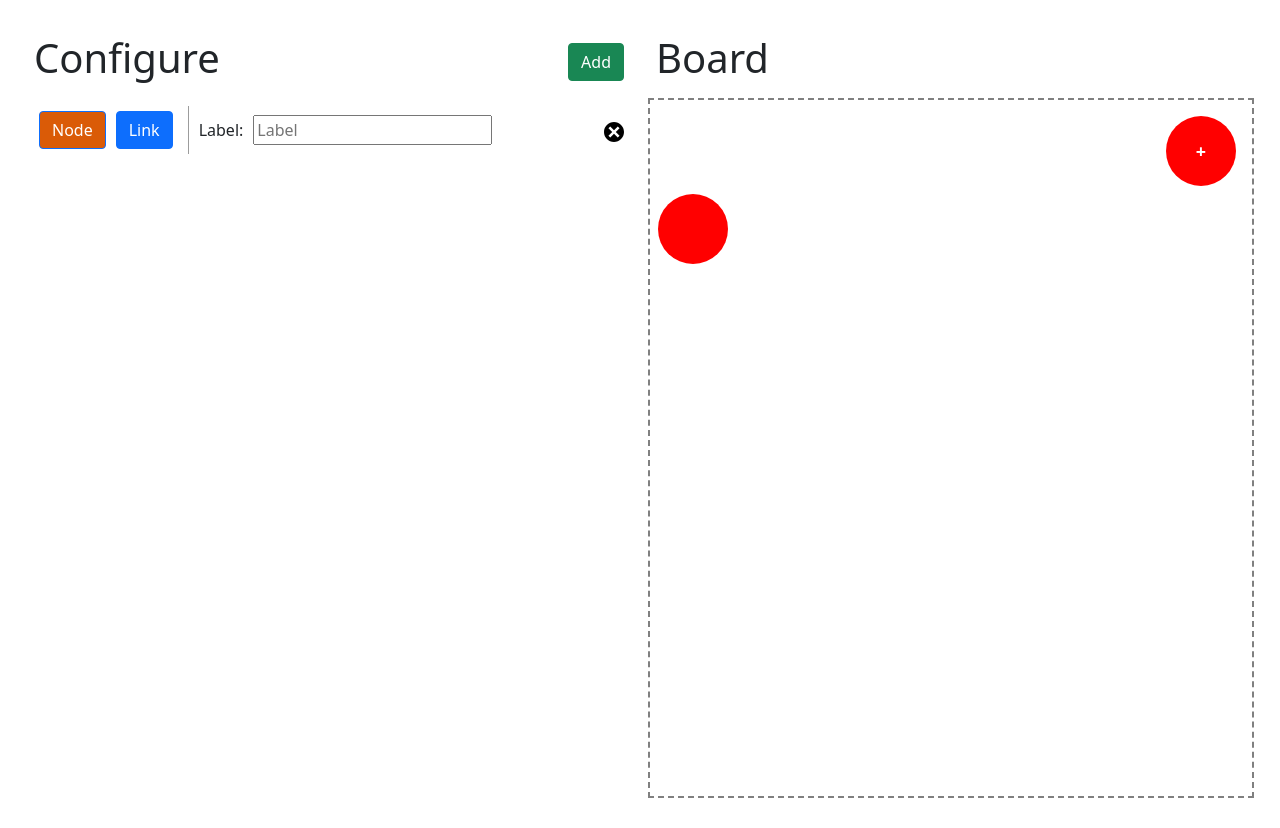
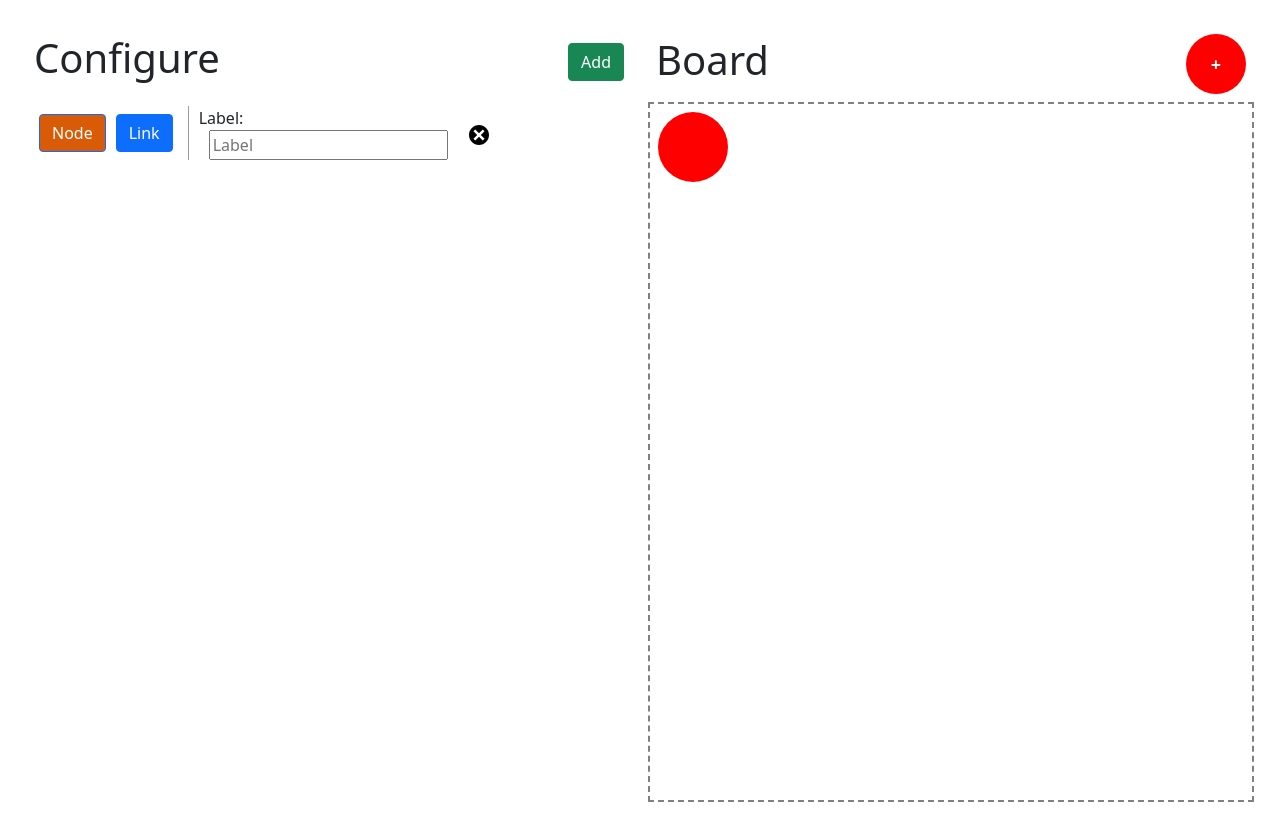
Before and after one commit to fallen-axe-shay/DEW-take-home-project, an Angular app in the folder dew-application-virtual/dew-app/: page / in a window 1280 px wide. Built offline with nearby package versions, Linux system fonts and the light colour scheme.

Commit message:
Got the node graphics working!

```diff
--- a/dew-application-virtual/dew-app/package.json
+++ b/dew-application-virtual/dew-app/package.json
@@ -19,6 +19,7 @@
     "@angular/platform-browser": "~12.2.0",
     "@angular/platform-browser-dynamic": "~12.2.0",
     "@angular/router": "~12.2.0",
+    "jquery": "^3.6.0",
     "rxjs": "~6.6.0",
     "tslib": "^2.3.0",
     "zone.js": "~0.11.4"
@@ -28,6 +29,7 @@
     "@angular/cli": "~12.2.2",
     "@angular/compiler-cli": "~12.2.0",
     "@types/jasmine": "~3.8.0",
+    "@types/jquery": "^3.5.6",
     "@types/node": "^12.11.1",
     "jasmine-core": "~3.8.0",
     "karma": "~6.3.0",
--- a/dew-application-virtual/dew-app/src/app/app.component.css
+++ b/dew-application-virtual/dew-app/src/app/app.component.css
@@ -4,3 +4,22 @@
 .frames {
     width: 50%;
 }
+
+.circle {
+    width: 60px;
+    height: 60px;
+    background: red;
+    border-radius: 50%;
+    cursor: pointer;
+  }
+
+.boardNode {
+    width: 60px;
+    background-color: transparent;
+    border: none;
+    color: white;
+    text-align: center;
+    vertical-align: middle;
+    font-weight: bold;
+    font-size: large;
+}
--- a/dew-application-virtual/dew-app/src/app/app.component.html
+++ b/dew-application-virtual/dew-app/src/app/app.component.html
@@ -10,8 +10,17 @@
       <app-node-link-field></app-node-link-field>
     </div>
     <div class="frames align-self-start p-2">
-      <div class="d-flex flex-row justify-content-between p-2">
-        <div class="align-self-center"><h1>{{diagramFrameTitle}}</h1></div>
+      <div class="d-flex flex-row justify-content-start p-2">
+        <div class="align-self-center flex-fill"><h1>{{diagramFrameTitle}}</h1></div>
+        <div class="align-items-center circle" (click)="onCircleClick()">
+          <div class="d-flex align-items-center" style="height: 60px;">
+              <div class="d-flex align-items-center" style="height: 60px;">
+                  <div class="align-self-center">
+                      <div class="boardNode">+</div>
+                  </div>
+              </div>
+          </div>
+      </div>
       </div>
       <app-drawing-board></app-drawing-board>
     </div>
--- a/dew-application-virtual/dew-app/src/app/app.component.ts
+++ b/dew-application-virtual/dew-app/src/app/app.component.ts
@@ -1,23 +1,35 @@
 import { Component } from '@angular/core';
 import { NODES } from './nodeLinkList';
 
+var currentID = 1;
 
 @Component({
   selector: 'app-root',
   templateUrl: './app.component.html',
   styleUrls: ['./app.component.css'],
 })
+
 export class AppComponent {
   title = 'DEW App';
   textFrameTitle = 'Configure';
   diagramFrameTitle = 'Board';
 
-  currentID = 1;
+  onCircleClick(): void {
+    NODES.push(
+      {
+        id: currentID++,
+        nodeOrLink: 'node',
+        label: '',
+        selectedOptions: [],
+        noOfOptions: 0
+      }
+    );
+  }
 
   onAddBtnClick(): void {
     NODES.push(
       {
-        id: this.currentID++,
+        id: currentID++,
         nodeOrLink: 'node',
         label: '',
         selectedOptions: [],
@@ -26,3 +38,5 @@ export class AppComponent {
     );
   }
 }
+
+//export { currentID };
--- a/dew-application-virtual/dew-app/src/app/drawing-board/drawing-board.component.css
+++ b/dew-application-virtual/dew-app/src/app/drawing-board/drawing-board.component.css
@@ -29,3 +29,7 @@ ul {
     margin: 0px !important;
     padding: 0px;
 }
+
+.hide {
+    display: none;
+}
--- a/dew-application-virtual/dew-app/src/app/drawing-board/drawing-board.component.html
+++ b/dew-application-virtual/dew-app/src/app/drawing-board/drawing-board.component.html
@@ -1,21 +1,9 @@
 <div class="d-flex p-2 justify-content-start drawing-boundary flex-column">
-    <div class="d-flex p-2 justify-content-end">
-        <div class="flex-fill"></div>
-        <div class="align-items-center circle" (click)="onCircleClick()">
-            <div class="d-flex align-items-center" style="height: 70px;">
-                <div class="d-flex align-items-center" style="height: 70px;">
-                    <div class="align-self-center">
-                        <div class="boardNode">+</div>
-                    </div>
-                </div>
-            </div>
-        </div>
-    </div>
     <ul *ngFor="let nodeLink of nodeLinks">
-        <div class="align-items-center circle" (click)="onCircleClick()" cdkDrag cdkDragBoundary=".drawing-boundary">
+        <div class="align-items-center circle" [class.hide]="nodeLink.nodeOrLink === 'link'" cdkDrag cdkDragBoundary=".drawing-boundary">
             <div class="d-flex align-items-center" style="height: 70px;">
                 <div class="align-self-center">
-                    <input id="drawLabel" [(ngModel)]="nodeLink.label" class="boardNode">
+                    <input id="drawLabel" [(ngModel)]="nodeLink.label" class="boardNode" (change)="onLabelChange(nodeLink)">
                 </div>
             </div>
         </div>
--- a/dew-application-virtual/dew-app/src/app/drawing-board/drawing-board.component.ts
+++ b/dew-application-virtual/dew-app/src/app/drawing-board/drawing-board.component.ts
@@ -2,7 +2,14 @@ import { Component, OnInit } from '@angular/core';
 import { NodeLink } from '../node-link';
 import { NODES } from '../nodeLinkList';
 import { copyArrayItem } from '@angular/cdk/drag-drop';
+import { moveItemInArray } from '@angular/cdk/drag-drop';
 import { CdkDragDrop } from '@angular/cdk/drag-drop';
+import { ElementRef } from '@angular/core';
+import { ViewChild } from '@angular/core';
+import * as $ from 'jquery';
+import { options } from '../nodeOptions';
+
+var drawCurrentID = 1;
 
 @Component({
   selector: 'app-drawing-board',
@@ -11,30 +18,54 @@ import { CdkDragDrop } from '@angular/cdk/drag-drop';
 })
 export class DrawingBoardComponent implements OnInit {
 
-
   nodeLinks = NODES;
 
-  constructor() { }
+  constructor() {
+
+   }
 
   ngOnInit(): void {
   }
 
-
-  onCircleClick(): void {
-    // console.log("Here");
+  onLabelChange(nodeLink: NodeLink): void {
+    if(nodeLink.label!='') {
+      for(let item in options) {
+        if(nodeLink.label == options[item]) {
+          nodeLink.label = '';
+          options[nodeLink.id] && delete options[nodeLink.id];
+        }
+      }
+      nodeLink.label && (options[nodeLink.id] = nodeLink.label);
+    } else {
+      options[nodeLink.id] && delete options[nodeLink.id];
+    }
   }
 
-  // drop(event: CdkDragDrop<string[]>) {
+
+  // onCircleClick(): void {
+  //   drawCurrentID = ( drawCurrentID > currentID? drawCurrentID : currentID ) + 1;
+  //   NODES.push(
+  //     {
+  //       id: drawCurrentID,
+  //       nodeOrLink: 'node',
+  //       label: '',
+  //       selectedOptions: [],
+  //       noOfOptions: 0
+  //     }
+  //   );
+  // }
+
+  // drop(event: CdkDragDrop<any>) {
   //   if (event.previousContainer === event.container) {
   //     moveItemInArray(event.container.data, event.previousIndex, event.currentIndex);
   //   } else {
-  //     transferArrayItem(
-  //       event.previousContainer.data,
-  //       event.container.data,
-  //       event.previousIndex,
-  //       event.currentIndex
-  //     );
+  //     copyArrayItem(event.previousContainer.data,
+  //                       event.container.data,
+  //                       event.previousIndex,
+  //                       event.currentIndex);
   //   }
   // }
 
 }
+
+//export { drawCurrentID };
--- a/dew-application-virtual/dew-app/src/app/node-link-field/node-link-field.component.html
+++ b/dew-application-virtual/dew-app/src/app/node-link-field/node-link-field.component.html
@@ -7,7 +7,7 @@
             <button type="button" class="btn btn-primary" [class.selected]="nodeLink.nodeOrLink === 'link'" (click)="onSelect(nodeLink, 'link')">Link</button>
         </div>
         <div class="vl"></div>
-        <div class="align-self-center flex-fill flex-wrap">
+        <div class="align-self-center flex-fill flex-wrap" style="max-width: 270px;">
             <div [class.hide]="nodeLink.nodeOrLink === 'link'">
                 <label for="label">Label:</label>
                 <input id="label" [(ngModel)]="nodeLink.label" placeholder="Label" (change)="onLabelChange(nodeLink)">
@@ -16,13 +16,12 @@
                 <div class="d-flex flex-row flex-wrap">
                     <div class="align-self-center" *ngFor="let item of options | keyvalue">
                         <button type="button" class="btn btn-secondary" (click)="onSelectOption(nodeLink, item.value)" [class.optionSelected]="nodeLink.selectedOptions.includes(item.value)">{{item.value}}</button>
-                        <!-- <button type="button" class="btn btn-secondary" (click)="onSelectOption(nodeLink, item.value)" [class.optionSelected]="nodeLink.selectedOptions.includes(item.value)">{{item.value}}</button> -->
                     </div>
                 </div>
             </div>
         </div>
         <div class="align-self-center justify-content-end">
-            <img src="../../assets/svg/circle-x.svg" style="height: 20px;" (click)="removeField(nodeLink)"/>
+            <img src="../../assets/svg/circle-x.svg" style="height: 20px; cursor: pointer;" (click)="removeField(nodeLink)"/>
         </div>
     </div>
 </ul>
--- a/dew-application-virtual/dew-app/src/app/node-link-field/node-link-field.component.ts
+++ b/dew-application-virtual/dew-app/src/app/node-link-field/node-link-field.component.ts
@@ -2,6 +2,7 @@ import { ClassGetter } from '@angular/compiler/src/output/output_ast';
 import { Component, OnInit } from '@angular/core';
 import { NodeLink } from '../node-link';
 import { NODES } from '../nodeLinkList';
+import { options } from '../nodeOptions';
 
 @Component({
   selector: 'app-node-link-field',
@@ -11,17 +12,12 @@ import { NODES } from '../nodeLinkList';
 
 
 export class NodeLinkFieldComponent implements OnInit {
-  // nodeLink: NodeLink = {
-  //     id: 1,
-  //     currentSelection: 0,
-  //     options: [],
-  //     label: ''
-  // }
+
 
   nodeLinks = NODES;
 
   constructor() {
-    this.options = {};
+    this.options = options;
   }
 
   ngOnInit(): void {
@@ -31,30 +27,45 @@ export class NodeLinkFieldComponent implements OnInit {
   options?: any;
 
   removeField(nodeLink: NodeLink) {
+    var id = nodeLink.id;
     for (var item = 0; item<NODES.length; item++) {
       if(NODES[item].id==nodeLink.id) {
         NODES.splice(item, 1);
         break;
       }
     }
+    for (var key in options) {
+      if(key == id.toString()) {
+        delete options[key];
+      }
+    }
   }
 
   onLabelChange(nodeLink: NodeLink): void {
     if(nodeLink.label!='') {
-      for(let item in this.options) {
-        if(nodeLink.label == this.options[item]) {
+      for(let item in options) {
+        if(nodeLink.label == options[item]) {
           nodeLink.label = '';
-          this.options[nodeLink.id] && delete this.options[nodeLink.id];
+          options[nodeLink.id] && delete options[nodeLink.id];
         }
       }
-      nodeLink.label && (this.options[nodeLink.id] = nodeLink.label);
+      nodeLink.label && (options[nodeLink.id] = nodeLink.label);
     } else {
-      this.options[nodeLink.id] && delete this.options[nodeLink.id];
+      options[nodeLink.id] && delete options[nodeLink.id];
     }
   }
 
   onSelect(nodeLink: NodeLink, selection: string): void {
     nodeLink.nodeOrLink = selection;
+    if(selection == 'link') {
+      var id = nodeLink.id;
+      for (var key in options) {
+        if(key == id.toString()) {
+          delete options[key];
+        }
+      }
+      nodeLink.label = '';
+    }
   }
 
   onSelectOption(nodeLink: NodeLink, selection: any): void {
--- /dev/null
+++ b/dew-application-virtual/dew-app/src/app/nodeOptions.ts
@@ -0,0 +1 @@
+export var options: any = {}
```
Also changed, not shown: 1 other file (tests, documents, lock files or other folders).
